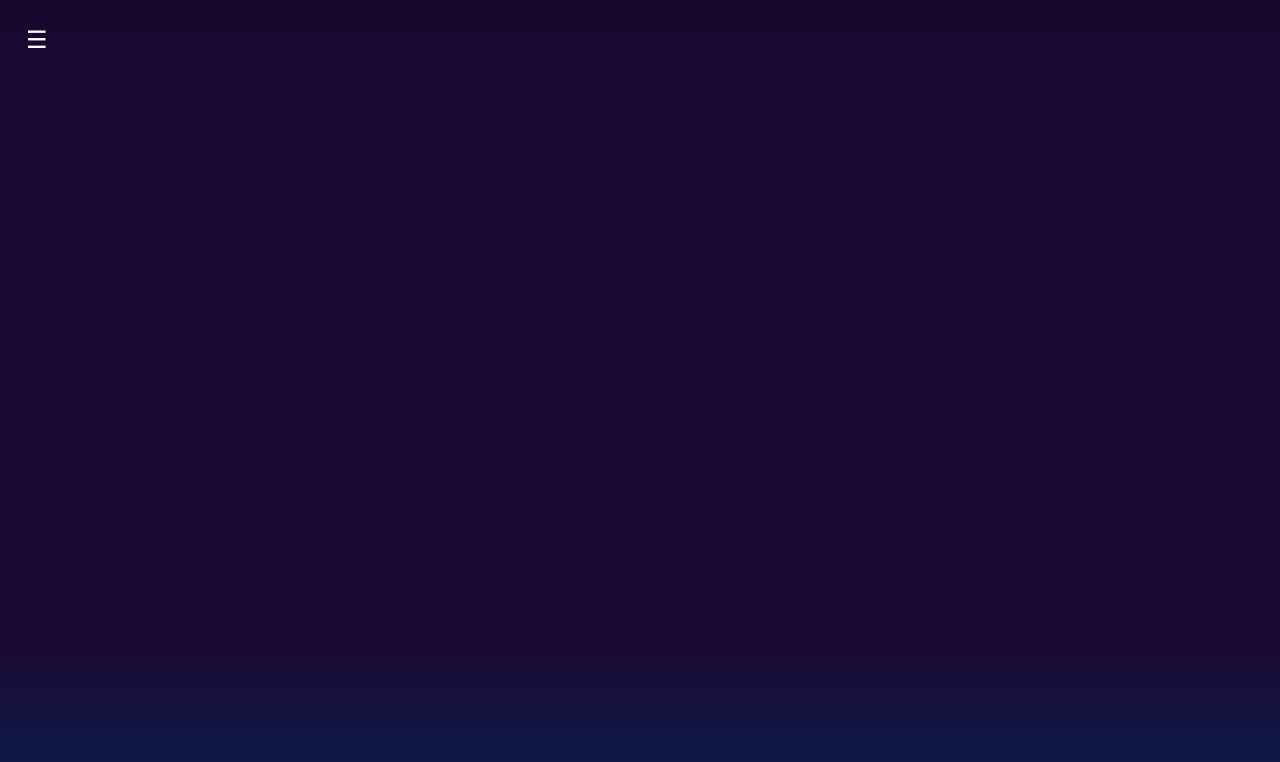
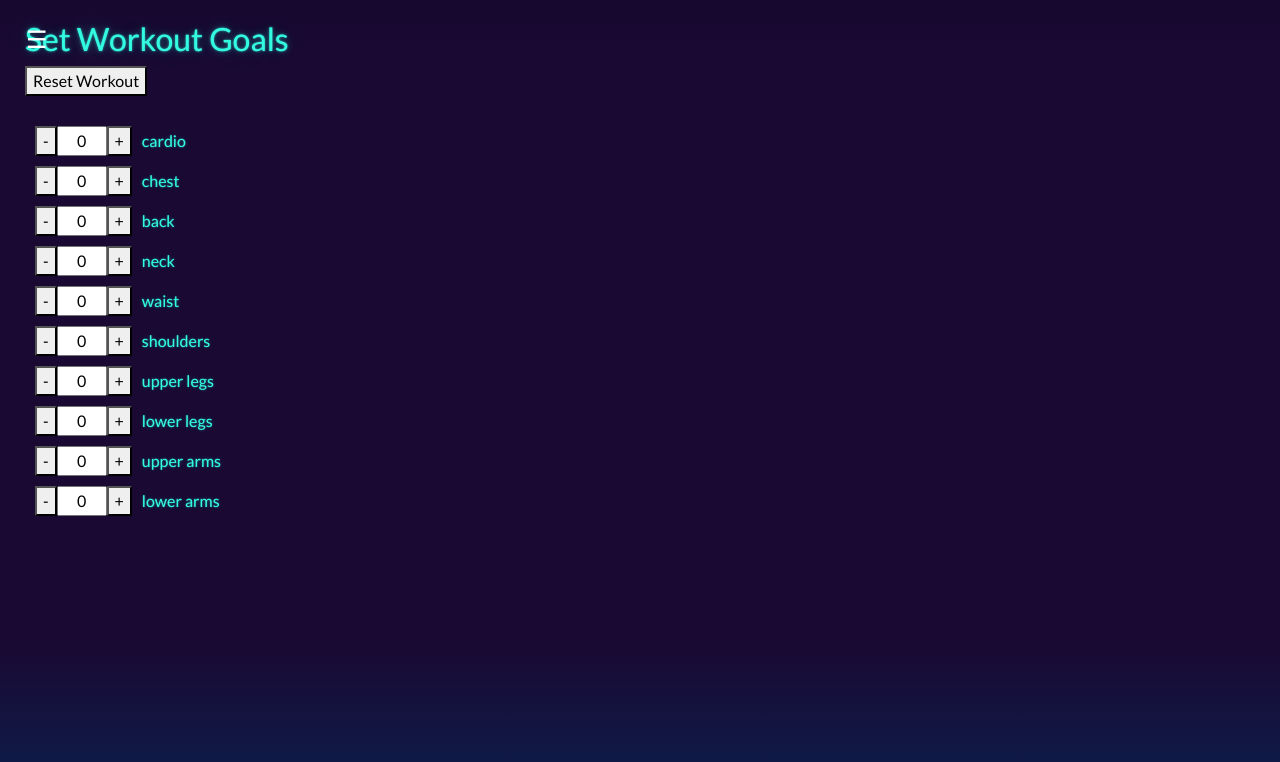
Before and after one commit to burekichevapi/fitness-app, a React (Create React App) app in the folder fitness-app/: page /goals-progress in a window 1280 px wide. Shown: the top 762 px of the page. Built offline with nearby package versions, Linux system fonts and the light colour scheme; grey boxes are pictures that could not be loaded.

Commit message:
Added page for Goals + Progress. Able to save and reset weekly exercise plan.

```diff
--- a/fitness-app/src/App.jsx
+++ b/fitness-app/src/App.jsx
@@ -4,6 +4,7 @@ import { Routes, Route } from "react-router-dom";
 import NavBar from "./components/sideNavbar/sideNavbar";
 import FindExercises from './pages/find-exercises';
 import DisplayFavorites from "./pages/find-favorites";
+import BodyPartCounter from "./pages/find-progress";
 import "./App.css";
 
 const App = () => {
@@ -15,7 +16,7 @@ const App = () => {
           <Routes>
             <Route path="/" element={<FindExercises />} />
             <Route path="/my-workout" element={<DisplayFavorites />} />
-            <Route path="/goals-progress" element={null} />
+            <Route path="/goals-progress" element={<BodyPartCounter />} />
           </Routes>
         </section>
       </div>
--- /dev/null
+++ b/fitness-app/src/pages/find-progress.jsx
@@ -0,0 +1,59 @@
+import React, { useState, useEffect } from 'react';
+
+import { LOG_WORKOUT_KEY } from '../repo/workoutlog-repo';
+
+const BodyPartCounter = () => {
+  const bodyParts = [
+    "cardio", "chest", "back", "neck", "waist",
+    "shoulders", "upper legs", "lower legs", "upper arms", "lower arms"
+  ];
+
+  const CACHE_KEY = 'bodyPartCounts';
+
+  const loadCountsFromCache = () => {
+    const cachedCounts = localStorage.getItem(CACHE_KEY);
+    return cachedCounts ? JSON.parse(cachedCounts) : bodyParts.reduce((acc, part) => ({ ...acc, [part]: 0 }), {});
+  };
+
+  const [counts, setCounts] = useState(loadCountsFromCache());
+
+  useEffect(() => {
+    localStorage.setItem(CACHE_KEY, JSON.stringify(counts));
+  }, [counts]);
+
+  const incrementCount = (part) => {
+    if (counts[part] < 1000) {
+      setCounts({ ...counts, [part]: counts[part] + 1 });
+    }
+  };
+
+  const decrementCount = (part) => {
+    if (counts[part] > 0) {
+      setCounts({ ...counts, [part]: counts[part] - 1 });
+    }
+  };
+
+  const resetCounts = () => {
+    const resetCounts = bodyParts.reduce((acc, part) => ({ ...acc, [part]: 0 }), {});
+    setCounts(resetCounts);
+    localStorage.setItem(CACHE_KEY, JSON.stringify(resetCounts));
+    localStorage.setItem(LOG_WORKOUT_KEY, JSON.stringify({}))
+  };
+
+  return (
+    <div style={{ padding: '20px' }}>
+      <h2>Set Workout Goals</h2>
+      <button onClick={resetCounts} style={{ marginBottom: '20px' }}>Reset Workout</button>
+      {bodyParts.map(part => (
+        <div key={part} style={{ margin: '10px' }}>
+          <button onClick={() => decrementCount(part)}>-</button>
+          <input type="text" value={counts[part]} readOnly style={{ width: '50px', textAlign: 'center' }} />
+          <button onClick={() => incrementCount(part)}>+</button>
+          <span style={{ marginLeft: '10px' }}>{part}</span>
+        </div>
+      ))}
+    </div>
+  );
+};
+
+export default BodyPartCounter;
--- a/fitness-app/src/repo/workoutlog-repo.js
+++ b/fitness-app/src/repo/workoutlog-repo.js
@@ -1,4 +1,4 @@
-const LOG_WORKOUT_KEY = 'workoutCounts';
+export const LOG_WORKOUT_KEY = 'workoutCounts';
 
 export const logWorkout = (bodyPart) => {
   // Retrieve workout counts from localStorage
```
